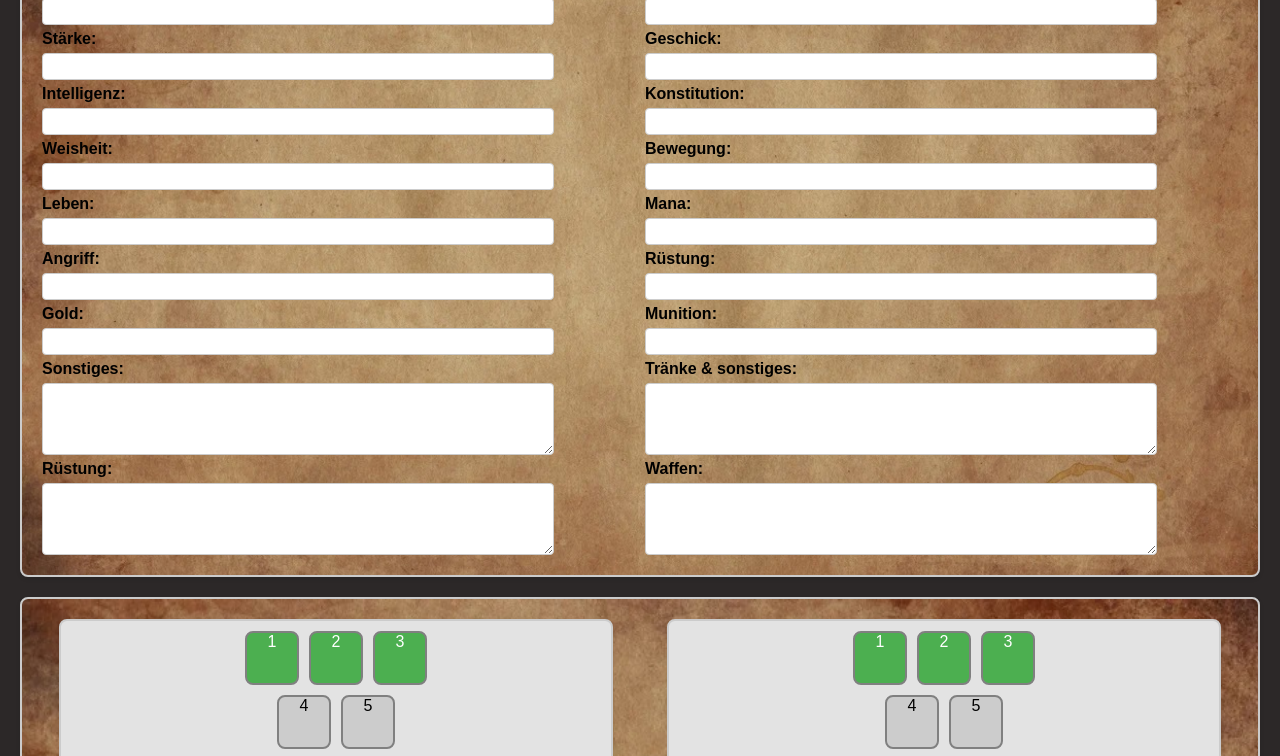
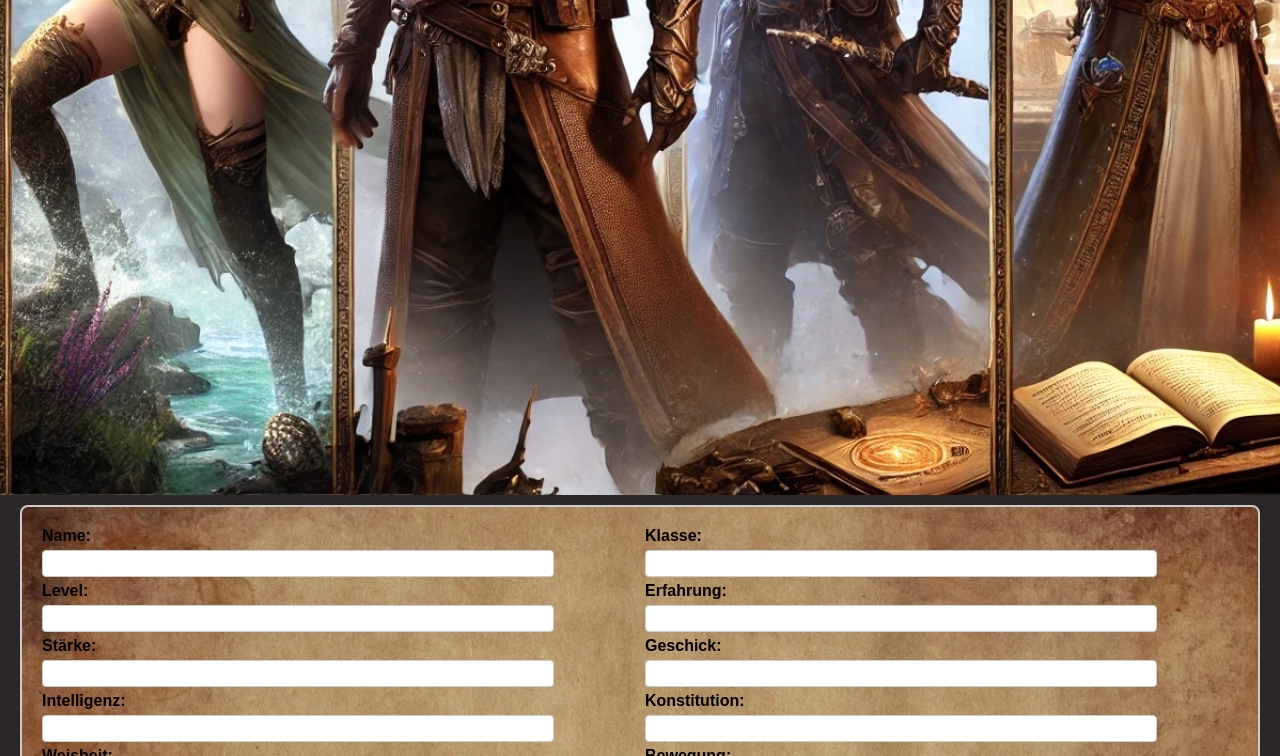
Before and after one commit to Furonwhym/CharacterTalents, a plain HTML site: page index.html in a window 1280 px wide. Shown: the part 599-1355 px from the top of the page. Drawn offline with Linux system fonts and the light colour scheme.

Commit message:
Add files via upload

```diff
--- a/style.css
+++ b/style.css
@@ -9,7 +9,7 @@ body {
 
 header {
     text-align: center;
-    padding: 215px;
+    padding: 500px;
     background-image: url('Designs/Header.jpg'); /* Pfad zum Bild */
     background-size: cover; /* Skaliert das Bild, damit es den Header vollständig füllt */
     background-position: center; /* Zentriert das Bild */
```
